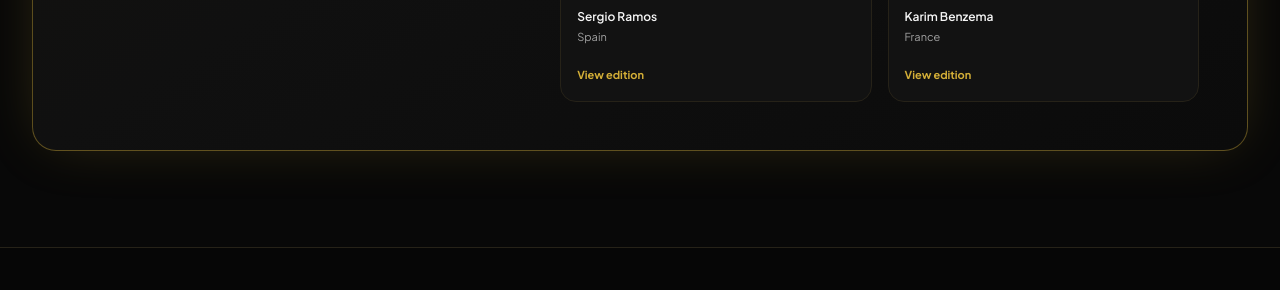
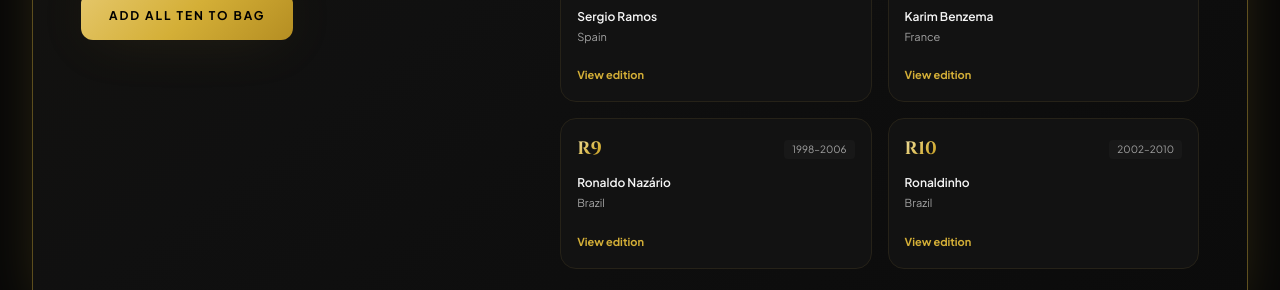
Before and after one commit to Hirzo0o/Legacy7, a plain HTML site: page index.html in a window 1280 px wide. Shown: the part 6583-6873 px from the top of the page. Drawn offline with Linux system fonts and the light colour scheme.

Commit message:
Ronaldo (R9) and Ronaldinho World Cup editions with CBF crest, stickers, signatures and host flags
Co-Authored-By: Claude Opus 5.5 <noreply@anthropic.com>
Claude-Session: https://claude.ai/code/session_012KLzXvbSNPDSfqsEgnNbVN

```diff
--- a/content/editions.json
+++ b/content/editions.json
@@ -837,6 +837,134 @@
           "area": "58.40,46.76,11.20,24.00"
         }
       ]
+    },
+    {
+      "key": "r9",
+      "status": "active",
+      "journey": "worldcup",
+      "title": "Ronaldo Edition",
+      "player": "Ronaldo Nazário",
+      "nation": "Brazil",
+      "monogram": "R9",
+      "years": "1998–2006",
+      "price": 45,
+      "compare_price": 69.99,
+      "product_name": "R9 — The World Cup Journey (1998–2006)",
+      "headline": "Fifteen World Cup Goals and Two Stars on His Chest: *Ronaldo*",
+      "subheadline": "Three World Cups, from France 1998 to Germany 2006, in one framed shadow box with gold foil accents.",
+      "quote": "\"O Fenômeno.\"",
+      "story": "From the Golden Ball in France to both goals in the 2002 final and a then-record 15th World Cup goal in Germany, Ronaldo’s World Cup journey with Brazil sits in order inside one frame.",
+      "signature": "Ronaldo",
+      "video": "",
+      "video_poster": "",
+      "photos": [],
+      "artwork": "/uploads/editions/r9/artwork.jpg",
+      "portrait": "",
+      "crest": "/uploads/editions/r9/crest.png",
+      "signature_image": "/uploads/editions/r9/signature.png",
+      "cards": [
+        {
+          "year": "1998",
+          "tournament": "FRANCE 1998",
+          "shirt": "#9",
+          "label": "GOLDEN BALL",
+          "reached": "Runner-up",
+          "description": "Four goals and the Golden Ball on the way to the final in Paris.",
+          "colour": "#15803D",
+          "accent": "#D4AF37",
+          "image": "/uploads/editions/r9/card-1998.jpg",
+          "area": "30.40,45.38,11.20,24.00"
+        },
+        {
+          "year": "2002",
+          "tournament": "KOREA/JAPAN 2002",
+          "shirt": "#9",
+          "label": "WORLD CHAMPION",
+          "reached": "Winner",
+          "description": "Eight goals and the Golden Boot, including both goals in the final.",
+          "colour": "#15803D",
+          "accent": "#D4AF37",
+          "image": "/uploads/editions/r9/card-2002.jpg",
+          "area": "44.40,45.38,11.20,24.00"
+        },
+        {
+          "year": "2006",
+          "tournament": "GERMANY 2006",
+          "shirt": "#9",
+          "label": "RECORD 15TH GOAL",
+          "reached": "Quarter-finals",
+          "description": "Three more goals, the last his 15th, a World Cup record at the time.",
+          "colour": "#15803D",
+          "accent": "#D4AF37",
+          "image": "/uploads/editions/r9/card-2006.jpg",
+          "area": "58.40,45.38,11.20,24.00"
+        }
+      ],
+      "tab_name": "Ronaldo (R9)"
+    },
+    {
+      "key": "r10",
+      "status": "active",
+      "journey": "worldcup",
+      "title": "Ronaldinho Edition",
+      "player": "Ronaldinho",
+      "nation": "Brazil",
+      "monogram": "R10",
+      "years": "2002–2010",
+      "price": 45,
+      "compare_price": 69.99,
+      "product_name": "R10 — The World Cup Journey (2002–2010)",
+      "headline": "The Free Kick That Beat England, Then the Cup in Yokohama: *Ronaldinho*",
+      "subheadline": "Three World Cup stickers, from Korea/Japan 2002 to South Africa 2010, in one framed shadow box with gold foil accents.",
+      "quote": "\"Joga bonito.\"",
+      "story": "From the long-range free kick against England on the way to the 2002 title, to Brazil’s No. 10 shirt in Germany and the 2010 sticker album, Ronaldinho’s World Cup story sits in order inside one frame.",
+      "signature": "Ronaldinho",
+      "video": "",
+      "video_poster": "",
+      "photos": [],
+      "artwork": "/uploads/editions/r10/artwork.jpg",
+      "portrait": "",
+      "crest": "/uploads/editions/r10/crest.png",
+      "signature_image": "/uploads/editions/r10/signature.png",
+      "cards": [
+        {
+          "year": "2002",
+          "tournament": "KOREA/JAPAN 2002",
+          "shirt": "#11",
+          "label": "WORLD CHAMPION",
+          "reached": "Winner",
+          "description": "Scored the long-range free kick against England on the way to the title.",
+          "colour": "#15803D",
+          "accent": "#D4AF37",
+          "image": "/uploads/editions/r10/card-2002.jpg",
+          "area": "30.40,47.47,11.20,24.00"
+        },
+        {
+          "year": "2006",
+          "tournament": "GERMANY 2006",
+          "shirt": "#10",
+          "label": "THE NO. 10",
+          "reached": "Quarter-finals",
+          "description": "Wore Brazil’s No. 10 shirt in Germany.",
+          "colour": "#15803D",
+          "accent": "#D4AF37",
+          "image": "/uploads/editions/r10/card-2006.jpg",
+          "area": "44.40,47.47,11.20,24.00"
+        },
+        {
+          "year": "2010",
+          "tournament": "SOUTH AFRICA 2010",
+          "shirt": "—",
+          "label": "THE STICKER",
+          "reached": "Not selected",
+          "description": "In the 2010 sticker album, but left out of Brazil’s final squad for South Africa.",
+          "colour": "#15803D",
+          "accent": "#D4AF37",
+          "image": "/uploads/editions/r10/card-2010.jpg",
+          "area": "58.40,47.47,11.20,24.00"
+        }
+      ],
+      "tab_name": "Ronaldinho"
     }
   ]
 }
--- a/index.html
+++ b/index.html
@@ -680,6 +680,30 @@
           { year: '2014', tournament: "BRAZIL 2014", jerseyNo: "#10", kitPrimary: '#1E3A8A', kitAccent: '#D4AF37', badge: "THREE GOALS", stage: "Quarter-final", desc: "Scored three goals as France reached the quarter-finals in Brazil.", image: '/uploads/editions/benzema/card-2014.jpg', area: '44.40,46.76,11.20,24.00' },
           { year: '2022', tournament: "QATAR 2022", jerseyNo: "#19", kitPrimary: '#1E3A8A', kitAccent: '#D4AF37', badge: "BALLON D’OR", stage: "Injured", desc: "Named in the squad as the reigning Ballon d’Or winner, but a thigh injury ruled him out on the eve of the tournament.", image: '/uploads/editions/benzema/card-2022.jpg', area: '58.40,46.76,11.20,24.00' }
         ]
+      },
+      r9: {
+        id: 'r9', tabName: "Ronaldo (R9)", status: 'active', journey: 'worldcup', price: 45, compare: 69.99, photos: [], video: '', poster: '', slug: 'r9', monogram: 'R9', fullName: "Ronaldo Nazário", nation: 'Brazil',
+        shortTitle: "Ronaldo Edition", eraSpan: '1998–2006', accentGlow: '#15803D', artwork: '/uploads/editions/r9/artwork.jpg',
+        editionName: "R9 — The World Cup Journey (1998–2006)",
+        heroHeadline: "Fifteen World Cup Goals and Two Stars on His Chest: <span class=\"text-gold-gradient\">Ronaldo</span>",
+        heroSubheadline: "Three World Cups, from France 1998 to Germany 2006, in one framed shadow box with gold foil accents.", quote: "\"O Fenômeno.\"", story1Copy: "From the Golden Ball in France to both goals in the 2002 final and a then-record 15th World Cup goal in Germany, Ronaldo’s World Cup journey with Brazil sits in order inside one frame.", signatureText: "Ronaldo",
+        cards: [
+          { year: '1998', tournament: "FRANCE 1998", jerseyNo: "#9", kitPrimary: '#15803D', kitAccent: '#D4AF37', badge: "GOLDEN BALL", stage: "Runner-up", desc: "Four goals and the Golden Ball on the way to the final in Paris.", image: '/uploads/editions/r9/card-1998.jpg', area: '30.40,45.38,11.20,24.00' },
+          { year: '2002', tournament: "KOREA/JAPAN 2002", jerseyNo: "#9", kitPrimary: '#15803D', kitAccent: '#D4AF37', badge: "WORLD CHAMPION", stage: "Winner", desc: "Eight goals and the Golden Boot, including both goals in the final.", image: '/uploads/editions/r9/card-2002.jpg', area: '44.40,45.38,11.20,24.00' },
+          { year: '2006', tournament: "GERMANY 2006", jerseyNo: "#9", kitPrimary: '#15803D', kitAccent: '#D4AF37', badge: "RECORD 15TH GOAL", stage: "Quarter-finals", desc: "Three more goals, the last his 15th, a World Cup record at the time.", image: '/uploads/editions/r9/card-2006.jpg', area: '58.40,45.38,11.20,24.00' }
+        ]
+      },
+      r10: {
+        id: 'r10', tabName: "Ronaldinho", status: 'active', journey: 'worldcup', price: 45, compare: 69.99, photos: [], video: '', poster: '', slug: 'r10', monogram: 'R10', fullName: "Ronaldinho", nation: 'Brazil',
+        shortTitle: "Ronaldinho Edition", eraSpan: '2002–2010', accentGlow: '#15803D', artwork: '/uploads/editions/r10/artwork.jpg',
+        editionName: "R10 — The World Cup Journey (2002–2010)",
+        heroHeadline: "The Free Kick That Beat England, Then the Cup in Yokohama: <span class=\"text-gold-gradient\">Ronaldinho</span>",
+        heroSubheadline: "Three World Cup stickers, from Korea/Japan 2002 to South Africa 2010, in one framed shadow box with gold foil accents.", quote: "\"Joga bonito.\"", story1Copy: "From the long-range free kick against England on the way to the 2002 title, to Brazil’s No. 10 shirt in Germany and the 2010 sticker album, Ronaldinho’s World Cup story sits in order inside one frame.", signatureText: "Ronaldinho",
+        cards: [
+          { year: '2002', tournament: "KOREA/JAPAN 2002", jerseyNo: "#11", kitPrimary: '#15803D', kitAccent: '#D4AF37', badge: "WORLD CHAMPION", stage: "Winner", desc: "Scored the long-range free kick against England on the way to the title.", image: '/uploads/editions/r10/card-2002.jpg', area: '30.40,47.47,11.20,24.00' },
+          { year: '2006', tournament: "GERMANY 2006", jerseyNo: "#10", kitPrimary: '#15803D', kitAccent: '#D4AF37', badge: "THE NO. 10", stage: "Quarter-finals", desc: "Wore Brazil’s No. 10 shirt in Germany.", image: '/uploads/editions/r10/card-2006.jpg', area: '44.40,47.47,11.20,24.00' },
+          { year: '2010', tournament: "SOUTH AFRICA 2010", jerseyNo: "—", kitPrimary: '#15803D', kitAccent: '#D4AF37', badge: "THE STICKER", stage: "Not selected", desc: "In the 2010 sticker album, but left out of Brazil’s final squad for South Africa.", image: '/uploads/editions/r10/card-2010.jpg', area: '58.40,47.47,11.20,24.00' }
+        ]
       }
     };
 
@@ -1157,7 +1181,7 @@
     }
 
     // Show or hide editions everywhere (tabs, trio, footer)
-    const NUM_WORDS = ['zero','one','two','three','four','five','six','seven','eight'];
+    const NUM_WORDS = ['zero','one','two','three','four','five','six','seven','eight','nine','ten','eleven','twelve','thirteen','fourteen','fifteen'];
     function styleTabs() {
       KEYS.forEach(key => {
         [document.getElementById(`nav-${key}`), document.getElementById(`mob-nav-${key}`)].forEach(btn => {
```
Also changed, not shown: uploads/editions/r10/artwork.jpg (added), uploads/editions/r10/card-2002.jpg (added), uploads/editions/r10/card-2006.jpg (added), uploads/editions/r10/card-2010.jpg (added), uploads/editions/r10/crest.png (added), uploads/editions/r10/logo.png (added), uploads/editions/r10/player.png (added), uploads/editions/r10/signature.png (added), uploads/editions/r9/artwork.jpg (added), uploads/editions/r9/card-1998.jpg (added), uploads/editions/r9/card-2002.jpg (added), uploads/editions/r9/card-2006.jpg (added), uploads/editions/r9/crest.png (added), uploads/editions/r9/player.png (added), 1 more files.
